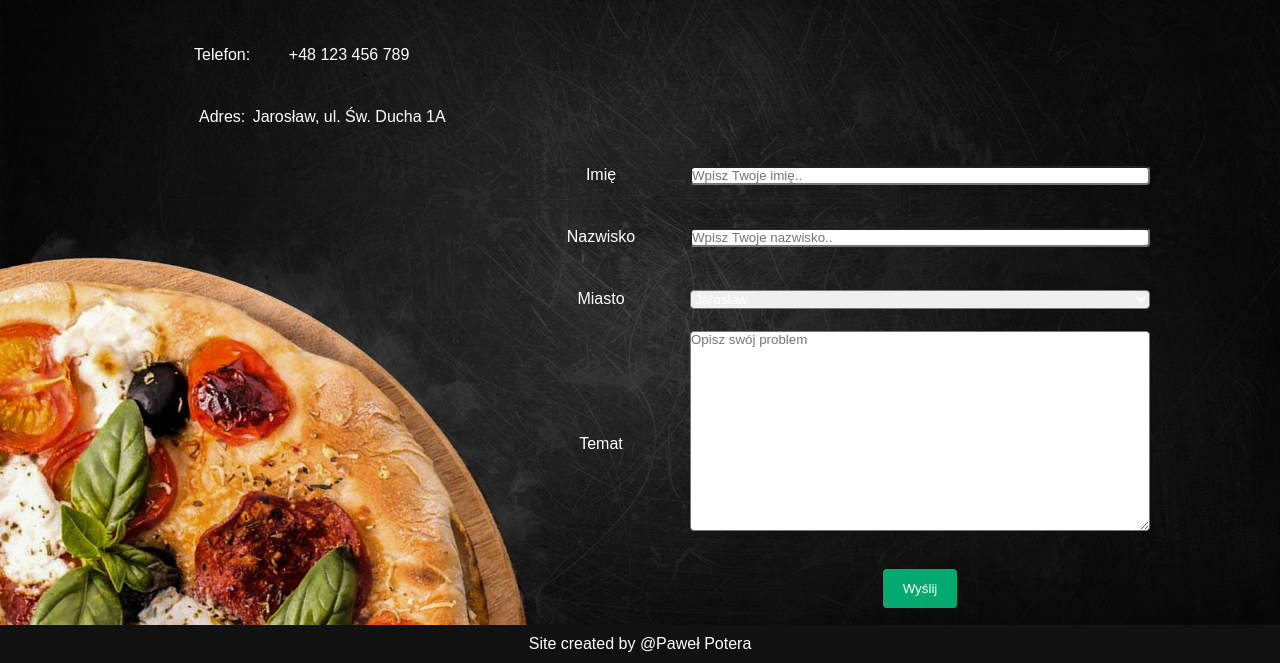
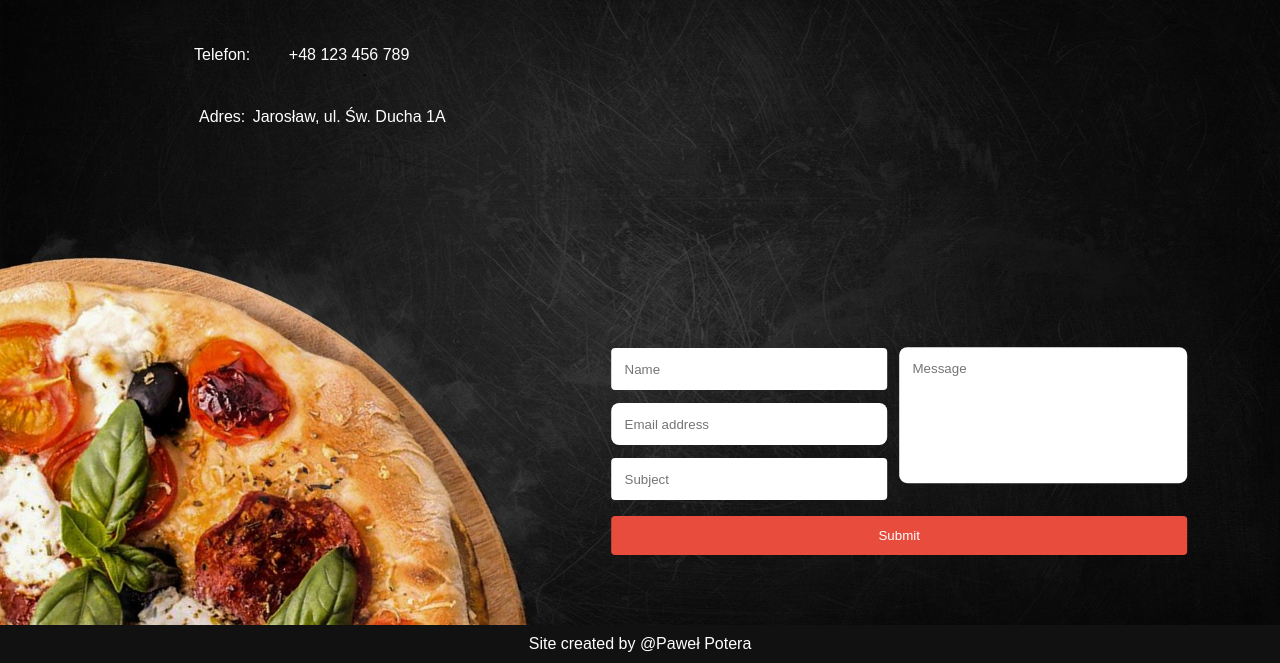
Before and after one commit to ppotera/pizzeria-u-rudego, a plain HTML site: page pages/contact.html in a window 1280 px wide. Shown: the part 137-800 px from the top of the page. Drawn offline with Linux system fonts and the light colour scheme; a web font is replaced by a local one.

Commit message:
naprawa btn home na pc, poprawa contact, add inf to xsdevice

```diff
--- a/css/style.css
+++ b/css/style.css
@@ -25,6 +25,10 @@
 		background-size: cover;
 		background-position: 50% 50%;
 		background-attachment: fixed;
+	}
+
+	.xsdevices {
+		display: none;
 	}
 }
 
@@ -128,7 +132,7 @@
 	button.see-menu {
 		text-align: center;
 		position: absolute;
-		top: 50vh;
+		top: 55vh;
 		left: 50%;
 		transform: translate(-50%, -50%);
 		padding: 20px 40px;
@@ -231,6 +235,63 @@
 	.contact-in-about {
 		text-decoration: underline;
 		color: wheat;
+	}
+
+	form.cf {
+		position: absolute;
+		/* width: 800px; */
+		width: 45vw;
+		text-align: center;
+		/* margin: 20px auto; */
+		top: 70vh;
+		left: 50%;
+		transform: translate(-5%, -40%);
+	}
+
+	input,
+	textarea {
+		color: #111;
+		border: 0;
+		outline: 0;
+		padding: 1em;
+		border-radius: 8px;
+		display: block;
+		width: 100%;
+		margin-top: 1em;
+		font-family: "Merriweather", sans-serif;
+		box-shadow: 0 1px 1px rgba(black, 0.1);
+		resize: none;
+	}
+
+	.message {
+		height: 17vh;
+		position: relative;
+		top: calc(0.5 * 45vh);
+		transform: translateY(-133%);
+	}
+
+	#input-submit {
+		color: white;
+		background: #e74c3c;
+		cursor: pointer;
+	}
+
+	#input-submit:hover {
+		box-shadow: 0 1px 1px 1px rgba(#aaa, 0.6);
+	}
+
+	.half {
+		float: left;
+		width: 48%;
+		margin-bottom: 1em;
+	}
+
+	.right {
+		width: 50%;
+	}
+
+	.left {
+		margin-right: 2%;
 	}
 }
 
@@ -524,7 +585,6 @@
 		top: 8vh;
 		left: 50%;
 		transform: translate(-85%, -50%);
-
 	}
 
 	.menu {
@@ -538,6 +598,17 @@
 
 	table.menu td {
 		border-top: 1px solid white;
+	}
+	footer {
+		text-align: center;
+		color: whitesmoke;
+		position: fixed;
+		left: 0;
+		bottom: 0;
+		width: 100vw;
+		height: auto;
+		padding: 10px;
+		background-color: #111;
 	}
 }
 
@@ -569,3 +640,34 @@
 		border-top: 1px solid white;
 	}
 }
+
+@media (max-width: 180px) {
+	body {
+		background-color: white;
+		background-image: none !important;
+	}
+
+	button,
+	h1,
+	span,
+	label::before,
+	label::after,
+	.menu-icon:checked,
+	input,
+	nav,
+	.nav,
+	.pt-5,
+	.menu-icon:checked + label,
+	.menu-icon:not(:checked) + label {
+		display: none;
+		background-color: white;
+	}
+
+	p.xsdevices {
+		display: inline-block;
+		color: black;
+		position: absolute;
+		top: 5vh;
+		left: 5vw;
+	}
+}
--- a/pages/contact.html
+++ b/pages/contact.html
@@ -26,43 +26,6 @@
      </nav>
      <main>
           <h1 class="h1contact">Kontakt</h1>
-          <div class="formcontainer">
-               <form action="">
-                    <table class="tbcontact">
-                         <tr>
-                              <td class="tdcontact"><label for="fname">Imię</label></td>
-                              <td class="tdcontact"><input type="text" id="fname" name="firstname"
-                                        placeholder="Wpisz Twoje imię.."></td>
-                         </tr>
-                         <tr>
-                              <td class="tdcontact"><label for="lname">Nazwisko</label></td>
-                              <td class="tdcontact"><input type="text" id="lname" name="lastname"
-                                        placeholder="Wpisz Twoje nazwisko..">
-                              </td>
-                         </tr>
-                         <tr>
-                              <td class="tdcontact"><label for="country">Miasto</label></td>
-                              <td class="tdcontact"><select id="city" name="city">
-                                        <option value="jaroslaw">Jarosław</option>
-                                        <option value="widna_gora">Widna Góra</option>
-                                        <option value="szowsko">Szówsko</option>
-                                        <option value="rozwienica">Roźwienica</option>
-                                        <option value="tywonia">Tywonia</option>
-                                   </select></td>
-                         </tr>
-                         <tr>
-                              <td class="tdcontact"><label for="subject">Temat</label>
-                              </td>
-                              <td class="tdcontact"><textarea id="subject" name="subject"
-                                        placeholder="Opisz swój problem" style="height:200px"></textarea></td>
-                         </tr>
-                         <tr>
-                              <td class="tdcontact tdsubmit"></td>
-                              <td class="tdcontact tdsubmit"><input type="submit" value="Wyślij"></td>
-                         </tr>
-                    </table>
-               </form>
-          </div>
           <table class="adress">
                <tr>
                     <td class="tdcontact">Telefon:</td>
@@ -74,11 +37,23 @@
                </tr>
           </table>
 
+          <form class="cf">
+               <div class="half left cf">
+                    <input type="text" id="input-name" placeholder="Name">
+                    <input type="email" id="input-email" placeholder="Email address">
+                    <input type="text" id="input-subject" placeholder="Subject">
+               </div>
+               <div class="half right cf">
+                    <textarea class="message" name="message" type="text" id="input-message"
+                         placeholder="Message"></textarea>
+               </div>
+               <input type="submit" value="Submit" id="input-submit">
+          </form>
 
      </main>
      <footer class="home-footer">
           <p>Site created by @Paweł Potera</p>
-          </footer>
+     </footer>
 </body>
 
 </html>
```
Also changed, not shown: pages/index.html (+1 -0 lines). Lines whose indentation alone changed are shown as unchanged.
